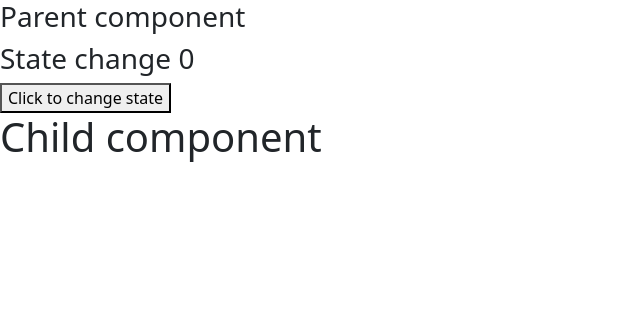
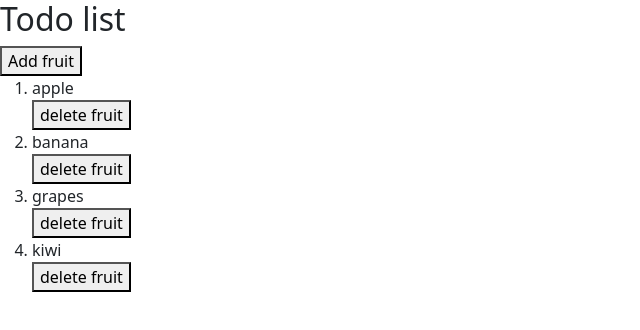
Before and after one commit to saiDev1999/react-class-97r, a React (Create React App) app: page / in a window 1280 px wide. Shown: the top 330 px of the page, without its empty margins (0-640 px from the left). Built offline with nearby package versions, Linux system fonts and the light colour scheme.

Commit message:
useState examples

```diff
--- a/src/App.js
+++ b/src/App.js
@@ -18,6 +18,9 @@ import Unmounting from "./components/class-components/lifeCycle/unmounting/unmou
 import CirclTask from "./components/class-components/homeWork/CircleTask"
 import ParentComponent from "./components/class-components/pureComponents/parent"
 import { useState } from "react"
+import UseStateExample from "./components/functional-components/hooks/useState/useStateEx1"
+import UseStateExample2 from "./components/functional-components/hooks/useState/useStateEx2"
+import UseStateExample3 from "./components/functional-components/hooks/useState/useStateEx3"
 
 
 
@@ -26,7 +29,9 @@ import { useState } from "react"
 function App(){
   return(
     <div>
-<ParentComponent/>
+{/* <UseStateExample/> */}
+{/* <UseStateExample2/> */}
+<UseStateExample3/>
 
 
 
--- /dev/null
+++ b/src/components/functional-components/hooks/useState/useStateEx1.js
@@ -0,0 +1,57 @@
+import { useState } from "react"
+
+const UseStateExample = () =>{
+
+    const [currentCount,setCurrentCount]=useState(0)
+
+
+    const handleIncrement=(value)=>{
+    setCurrentCount(sai=>sai+1)
+    // setCurrentCount(sai=>sai+1)
+    // setCurrentCount(sai=>sai+1)
+    // setCurrentCount(currentCount+value)
+    // setCurrentCount(currentCount+value)
+    }
+
+    const handleDecrement =(value)=>{
+        setCurrentCount(currentCount-value)
+    }
+
+    const handleReset=()=>{
+        setCurrentCount(0)
+    }
+
+    return(
+        <>
+       <h2>{currentCount}</h2>
+       <button onClick={()=>handleIncrement(1)} >Increment</button>
+       <button onClick={()=>handleDecrement(1)} >Decrement</button>
+       <button onClick={handleReset} >Reset</button>
+
+        </>
+    )
+
+}
+
+export default UseStateExample
+
+
+// State : object holds component info
+
+// useState : it is hook which manages the state in the functional based components ,and  also capable of manipulating
+// the state
+
+
+// create a state and update the state using useState hook
+
+// syntax : useState hook will accept 1 argument
+// 1. initialState
+
+// useState hook will return the array
+// array contains two elements ---  current state , function to update current state
+
+
+// const [currentState,updaterFunction]=useState(0)
+
+// currentState = 0
+// updaterFunction is used to update the current state
--- /dev/null
+++ b/src/components/functional-components/hooks/useState/useStateEx2.js
@@ -0,0 +1,37 @@
+import { useState } from "react"
+
+
+const UseStateExample2 =()=>{
+
+  const[timer,setTimer]=useState(0)
+
+
+//    timing events :
+//    1. setInterval -->
+//    2. setTimeout
+
+const handleTimer =()=>{
+
+
+    // setTimer(timer+1)
+
+    setInterval(()=>{
+        setTimer(timer=>timer+1)
+
+    },1000)
+
+}
+
+
+
+    return(
+        <>
+        <h2>Current timer {timer}</h2>
+        <button onClick={handleTimer} >click to start timer</button>
+
+
+        </>
+    )
+}
+
+export default UseStateExample2
--- /dev/null
+++ b/src/components/functional-components/hooks/useState/useStateEx3.js
@@ -0,0 +1,51 @@
+import React,{ useState } from "react"
+
+
+
+
+
+
+const UseStateExample3 =()=>{
+    const[fruits,setFruits]=useState(["apple","banana","grapes","kiwi"])
+
+    const handleAdd=()=>{
+        let newState=[...fruits,"new fruit"]
+        setFruits(newState)
+
+    }
+    const handleDelete=(index)=>{
+        console.log(index,fruits)
+
+    }
+    return(
+        <>
+        <h2>Todo list</h2>
+        <button onClick={handleAdd} > Add fruit</button>
+        <ol>
+
+
+        {
+    fruits.map((eachElement,index)=>
+    <React.Fragment key={index} >
+
+    <li>{eachElement}</li>
+    <button onClick={()=>handleDelete(index)} > delete fruit</button>
+
+
+    </React.Fragment>
+    )
+
+        }
+              </ol>
+
+        </>
+    )
+}
+
+export default UseStateExample3
+
+
+// Tasks:
+// 1. Repeat the class
+// 2. take array of employees and show in ui using useState , perform addition of employees and deletion of employees
+// 3. install and research about the some npm packages like react-spinners , circular-Bars, animated cards
```
